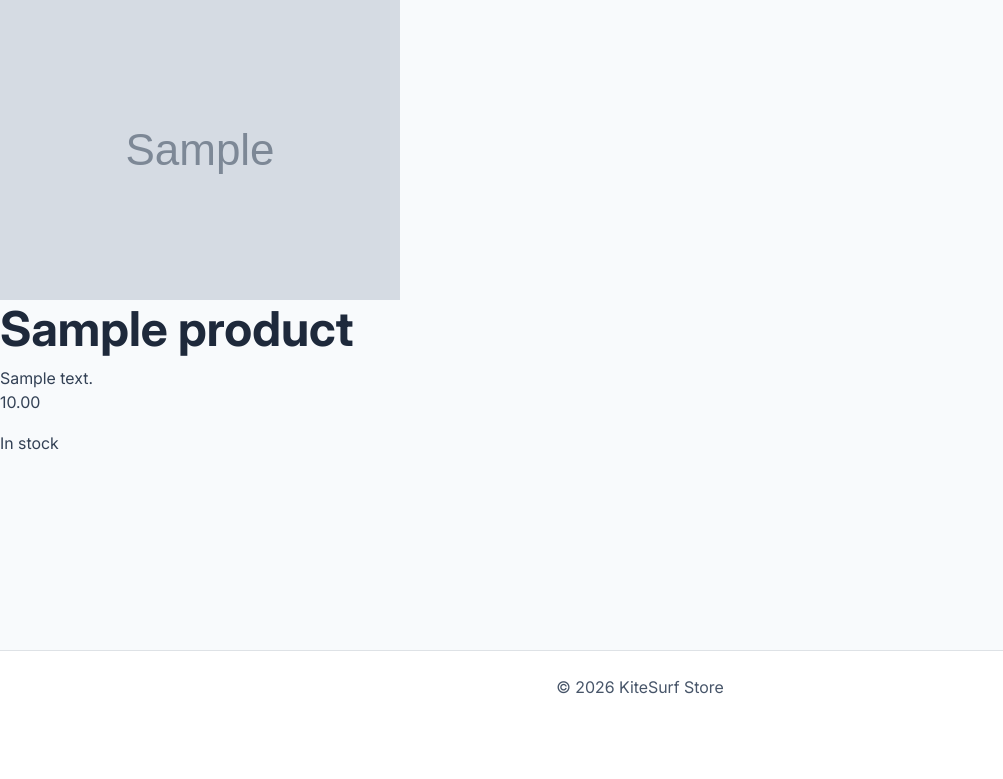
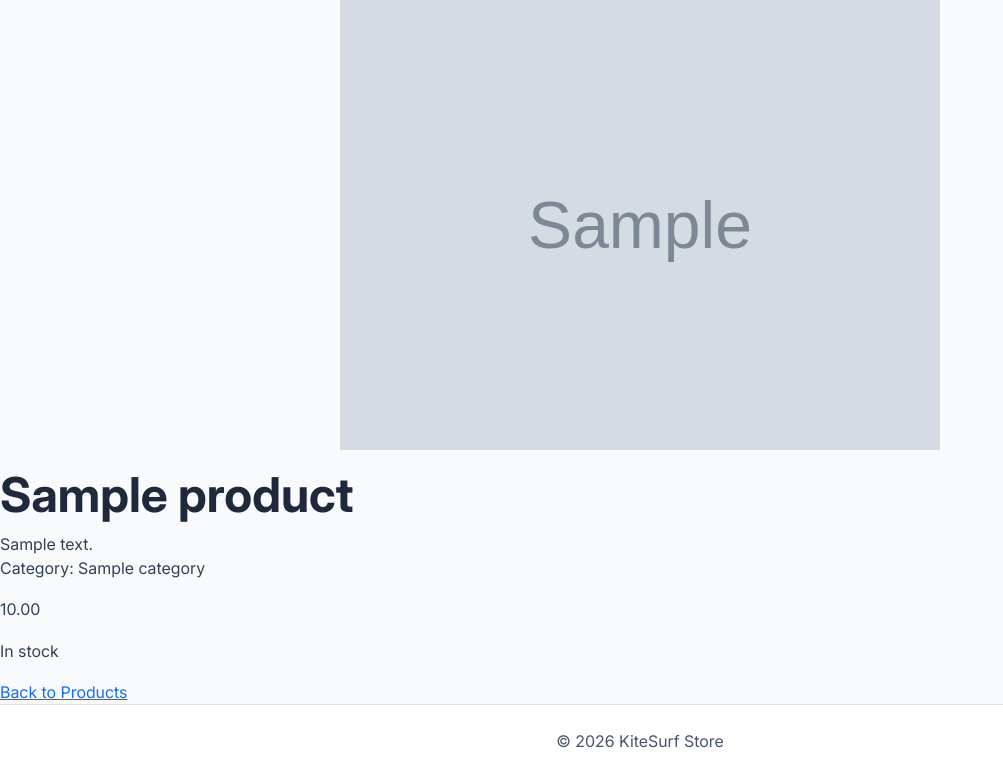
Before and after one commit to ShvetsViktor/kitesurf-store, a Django app: page /products/1/ in a window 1280 px wide. Shown: the part 75-854 px from the top of the page, without its empty margins (0-1003 px from the left). Before the commit the page ends 769 px from the top, so only its background shows below. Run offline with Django 5.2, Linux system fonts and the light colour scheme; tables that the repository leaves empty hold one stand-in row (values such as "Sample post"); grey boxes marked "Sample" are stand-in pictures.

Commit message:
feat(products): add PDP navigation and image gallery styling

```diff
--- a/products/templates/products/product_detail.html
+++ b/products/templates/products/product_detail.html
@@ -2,22 +2,44 @@
 {% load static %}
 
 {% block content %}
+    <div class="product-gallery">
         {% if product.primary_image %}
-        <img src="{{ product.primary_image.image.url }}" alt="{{ product.name }}">
+            <div class="product-gallery-main">
+                <img
+                    src="{{ product.primary_image.image.url }}"
+                    class="img-fluid rounded"
+                    alt="{{ product.name }}"
+                >
+            </div>
+            <div class="product-gallery-thumbnails d-flex flex-wrap gap-2 mt-3">
                 {% for image in product.images.all %}
                     {% if not image.is_primary %}
-                <img src="{{ image.image.url }}" alt="{{ product.name }}">
+                        <img
+                            src="{{ image.image.url }}"
+                            class="img-fluid rounded"
+                            alt="{{ product.name }}"
+                        >
                     {% endif %}
                 {% endfor %}
+            </div>
         {% else %}
-        <img src="{% static 'images/default-image-fallback.webp' %}" alt="{{ product.name }}">
+            <div class="product-gallery-main">
+                <img
+                    src="{% static 'images/default-image-fallback.webp' %}"
+                    class="img-fluid rounded"
+                    alt="{{ product.name }}"
+                >
+            </div>
         {% endif %}
+    </div>
     <h1>{{ product.name }}</h1>
     <div>{{ product.description }}</div>
+    <p>Category: {{ product.category.name }}</p>
     <p>{{ product.price }}</p>
     {% if product.is_available %}
         <p>In stock</p>
     {% else %}
         <p>Out of stock</p>
     {% endif %}
+    <a href="{% url "product_list" %}">Back to Products</a>
 {% endblock %}
--- a/static/css/styles.css
+++ b/static/css/styles.css
@@ -125,6 +125,21 @@ p {
     --bs-btn-disabled-border-color: var(--color-primary);
 }
 
+/* Product detail gallery */
+
+.product-gallery-main img {
+    width: 100%;
+    max-height: 450px;
+    object-fit: contain;
+}
+
+.product-gallery-thumbnails img {
+    width: 90px;
+    height: 90px;
+    object-fit: contain;
+    border: 1px solid #e2e8f0;
+}
+
 /* Footer */
 
 .site-footer {
```
Also changed, not shown: products/tests.py (+16 -0 lines). Lines whose indentation alone changed are shown as unchanged.
